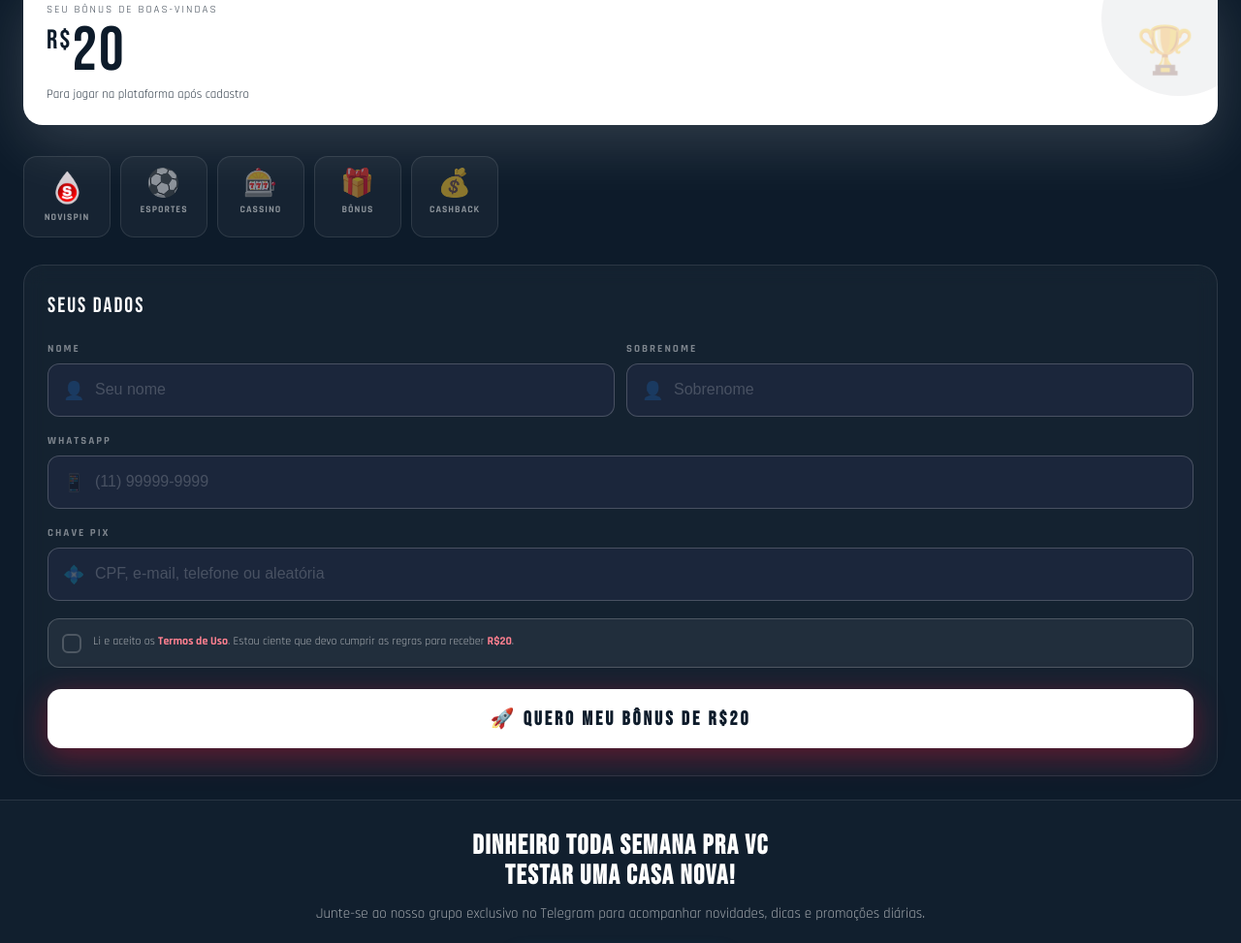
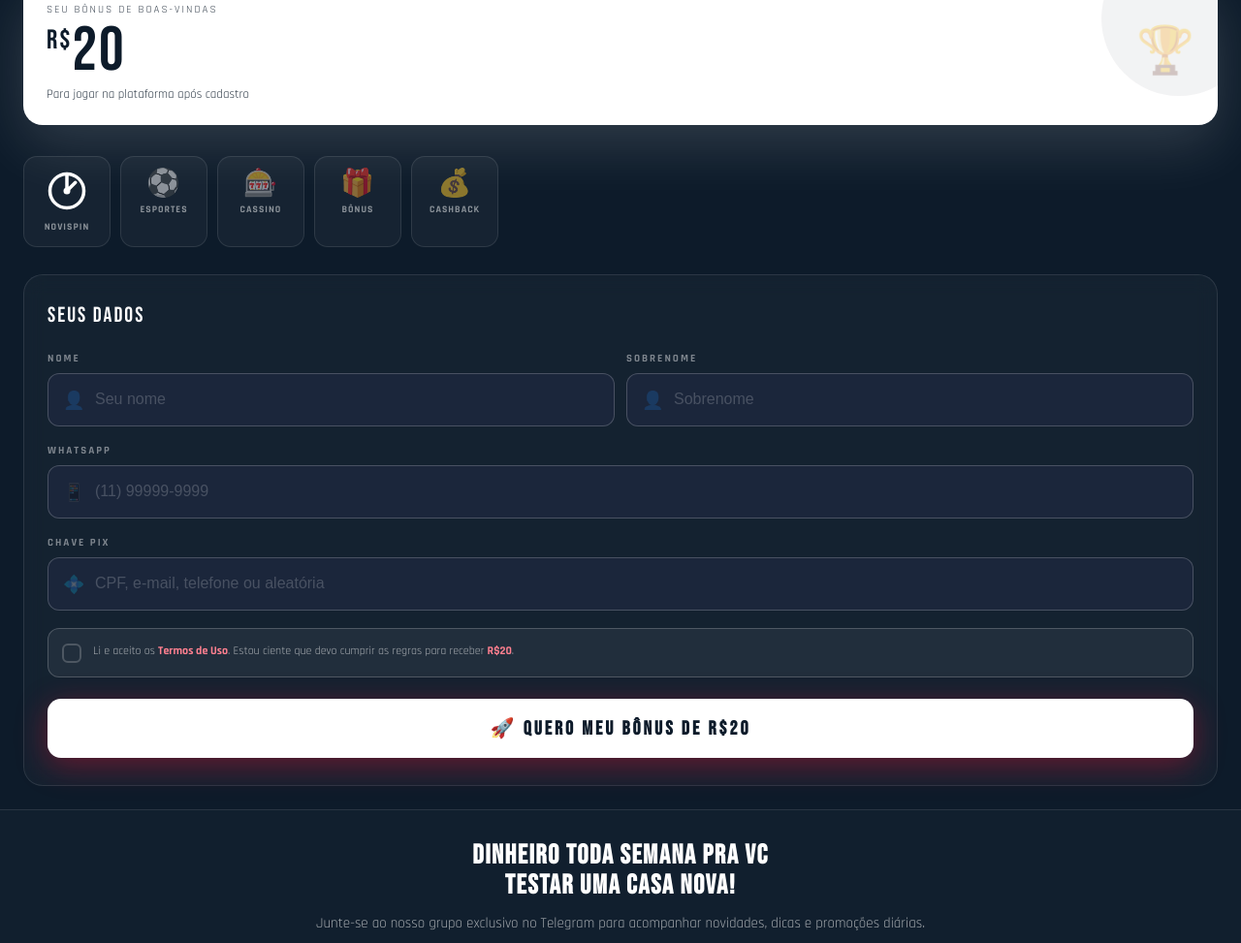
Before and after one commit to Brncr/superbet25, a website: page index.html in a window 1280 px wide. Shown: the part 1079-2052 px from the top of the page at 97% size. Drawn offline with nearby package versions, Linux system fonts and the light colour scheme.

Commit message:
chore: final branding cleanup and icon restoration

```diff
--- a/index.html
+++ b/index.html
@@ -1046,7 +1046,12 @@
       <!-- QUICK LINKS -->
       <div class="quick-links">
         <a class="quick-link" onclick="goToCreateAccount()">
-          <img src="quick_links_novispin.png" alt="NoviSpin" />
+          <svg width="42" height="42" viewBox="0 0 24 24" fill="none" style="margin-bottom:4px">
+            <circle cx="12" cy="12" r="10" stroke="var(--red)" stroke-width="2" />
+            <path d="M12 2V12L17 7" stroke="var(--red)" stroke-width="2" stroke-linecap="round"
+              stroke-linejoin="round" />
+            <circle cx="12" cy="12" r="2" fill="var(--red)" />
+          </svg>
           <span>NoviSpin</span>
         </a>
         <a class="quick-link" onclick="goToCreateAccount()">
--- a/package.json
+++ b/package.json
@@ -7,15 +7,15 @@
   },
   "repository": {
     "type": "git",
-    "url": "git+https://github.com/Brncr/superbet25.git"
+    "url": "git+https://github.com/Brncr/novabet.git"
   },
   "keywords": [],
   "author": "",
   "license": "ISC",
   "bugs": {
-    "url": "https://github.com/Brncr/superbet25/issues"
+    "url": "https://github.com/Brncr/novabet/issues"
   },
-  "homepage": "https://github.com/Brncr/superbet25#readme",
+  "homepage": "https://github.com/Brncr/novabet#readme",
   "description": "",
   "devDependencies": {
     "serve": "^14.2.5"
```
Also changed, not shown: vercel.json.
